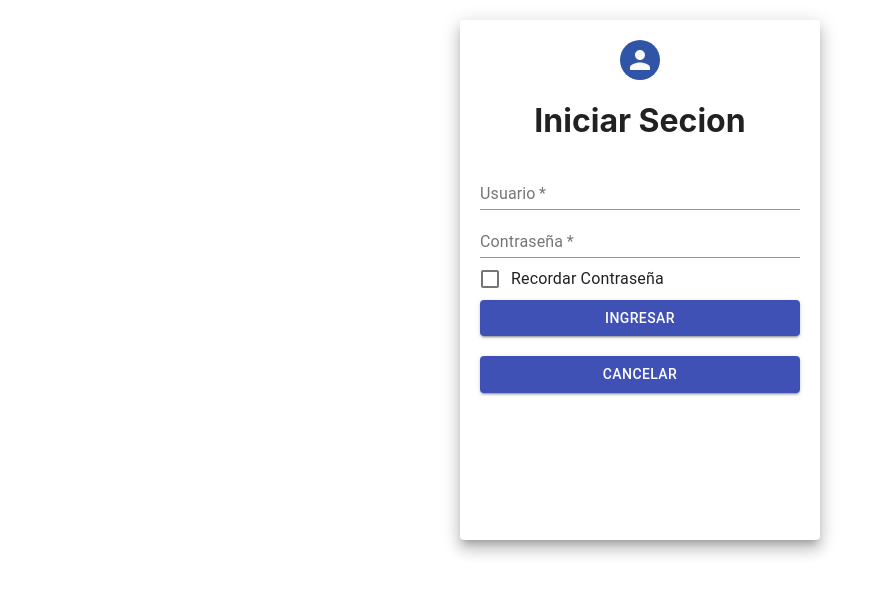
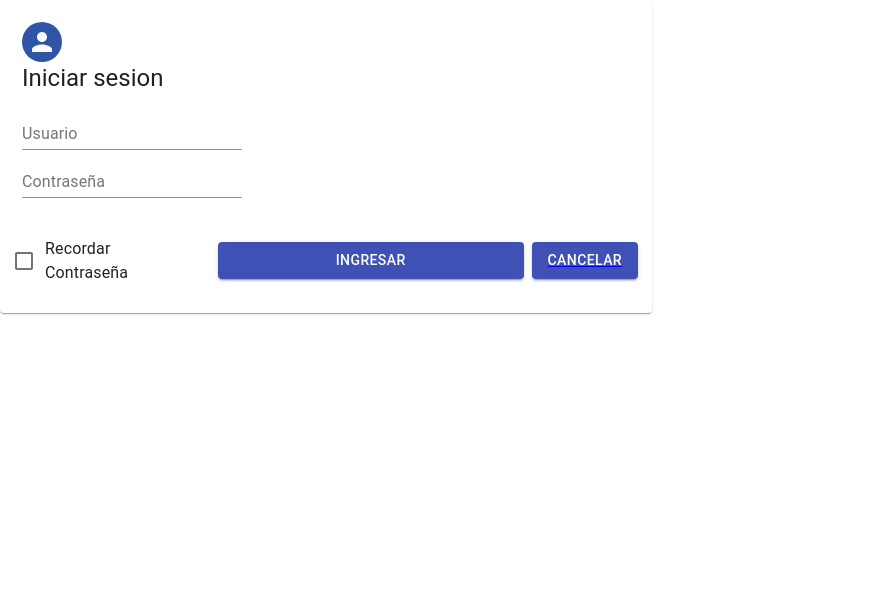
Before and after one commit to Benja789/ProyectoHDP, a React (Create React App) app in the folder backend_combustibles/templates/: page /login in a window 1280 px wide. Shown: the top 594 px of the page, without its empty margins (0-891 px from the left). Built offline with nearby package versions, Linux system fonts and the light colour scheme.

Commit message:
Captura Principal

```diff
--- a/backend_combustibles/templates/src/App.js
+++ b/backend_combustibles/templates/src/App.js
@@ -1,6 +1,6 @@
 import './App.css';
-import React from 'react';
-//import axios from "axios";
+import React, {useState} from 'react';
+import axios from "axios";
 import {
   BrowserRouter as Router,
   Switch,
@@ -13,33 +13,42 @@ import Inicio from "./Components/Inicio";
 import Login from "./Components/Login";
 import Usuario from "./Components/Usuario";
 
-const App=()=> {
 
 const base_URL ="http://localhost:8000";
-/*
 
-  const getZonas = async()=>{
+class App extends React.Component {
+
+  constructor(props){
+    super(props);
+    this.state={
+      zonas :{
+        idZona :"",
+        nombreZona:"",
+      },
+    }
+  }
+
+  getZonas = async()=>{
     axios.get(base_URL+"/jsonzonas").then((res)=>{
       const z=res.data;
-      console.log(res.data)
-      setZonas(z);
-      console.log(zonas);
     })
   }
-*/
+
+  render(){
     return (
         <Router>
           <div >
             {/*Seleccion de vistas*/}
             <Switch>
               {/*Peticion onload={getDatos}*/}
-            <Route exact  path="/"><Inicio url={base_URL}/></Route>
+              <Route exact  path="/"><Inicio url={base_URL} /></Route>
               <Route exact path="/login"><Login /></Route>
-            <Route exact path ="/Usuario"><Usuario/></Route>
+              <Route exact path ="/usuario"><Usuario/></Route>
             </Switch>
           </div>
         </Router>
     );
   }
+}
 
 export default App;
--- a/backend_combustibles/templates/src/Components/Inicio.js
+++ b/backend_combustibles/templates/src/Components/Inicio.js
@@ -1,4 +1,4 @@
-import React,{useState} from 'react';
+import React,{useState, useEffect} from 'react';
 import PropTypes from 'prop-types';
 import axios from "axios";
 import {
@@ -65,11 +65,12 @@ const useStyles = makeStyles((theme) => ({
 const Inicio = (props) => {
   const classes = useStyles();
   const [value, setValue] = useState(0);
-  const [zonas, setZonas]= useState([]);
+  const zonas = props.zona;
   const [prediccion, setPrediccion] = useState([]);
   const [periodo, setPeriodo] = useState([]);
 
   const getTablaInicial = async() =>{
+    console.log("Zonas"+props.zonas)
     axios.get(props.url+"/jsonprediccion").then((res)=>{
       setPrediccion([...prediccion, ...res.data]);
     })
@@ -78,12 +79,9 @@ const Inicio = (props) => {
     })
   }
 
-  const getZonas = async()=>{
-    axios.get(props.url+"/jsonzonas").then((res)=>{
-      const z=res.data;
-      setZonas([...zonas, ...z]);
-    })
-  }
+  useEffect(() => {
+    document.title="Inicio";
+  });
 
   const handleChange = (event, newValue) => {
     setValue(newValue);
@@ -91,9 +89,9 @@ const Inicio = (props) => {
   };
 
   return (
-    <div className={classes.root} onLoad={getZonas}>
+    <div className={classes.root}>
       {/*Barra de superior */}
-      <AppBar position="static" onLoad ={getZonas} style={{ background: "#2E3B55" }}>
+      <AppBar position="static" style={{ background: "#303F9F" }}>
         <Toolbar className={classes.toolbar}>
           <h1 className={classes.h1} align="center">
           Precios de los combustibles El Salvador
@@ -110,10 +108,9 @@ const Inicio = (props) => {
         </Tabs>
       </AppBar>
       <TabPanel value={value} index={0}>
-        {/*Precios por zonas impresos*/}
-        {zonas.map((z) =>(
-          <Tarjeta zona={z} />
-        ))}
+        <Tarjeta zona ={props.zonas}/>
+        <Tarjeta zona ={props.zonas}/>
+        <Tarjeta zona ={props.zonas}/>
       </TabPanel>
       <TabPanel value={value} index={1}>
         Tabla de Historial
--- a/backend_combustibles/templates/src/Components/Login.js
+++ b/backend_combustibles/templates/src/Components/Login.js
@@ -1,16 +1,25 @@
-import React  from 'react';
-import FormControlLabel from '@material-ui/core/FormControlLabel';
-import Checkbox from '@material-ui/core/Checkbox';
+import React, {useEffect} from 'react';
 import{
-    Grid,
-    makeStyles,Paper,Avatar,TextField,Button
+    makeStyles,
+    Avatar,
+    TextField,
+    Button,
+    Card,
+    CardContent,
+    Typography,
+    FormControlLabel,
+    Checkbox,
+    CardActions
 }from '@material-ui/core';
 import {Link} from "react-router-dom";
 
 
 const useStyle = makeStyles((theme)=>({
  root: {
-
+     width:'50%',
+     display: 'inline-block',
+     padding: '6px',
+     position: 'center',
  },
  avatar:{
     backgroundColor:'#3055a7'
@@ -21,7 +30,13 @@ const useStyle = makeStyles((theme)=>({
     width:'25%',
     margin:"20px auto",
  },
+ bullet: {
+    display: 'inline-block',
+    margin: '0 2px',
+    transform: 'scale(0.8)',
+  },
  button:{
+    display: 'block',
     margin:"20px auto",
 
  }
@@ -29,30 +44,34 @@ const useStyle = makeStyles((theme)=>({
 
 const Login = () =>{
     const classes = useStyle();
+    const bull = <span className={classes.bullet}>•</span>;
+
+    useEffect(() => {
+        document.title="Iniciar sesion";
+      });
 
     return (
-        <Grid>
-            <Paper className={classes.paper} elevation={10} >
-                <Grid align = 'center'>
-                    <Avatar className={classes.avatar}></Avatar>
-                    <h1>Iniciar Secion</h1>
-                </Grid>
-                <TextField label="Usuario" placeholder='Ingrese Usuario' fullWidth required/>
-                <TextField label="Contraseña" placeholder='Ingrese Contraseña' type='password' fullWidth required/>
+        <Card className={classes.root}>
+            <CardContent>
+                <Avatar className={classes.avatar}></Avatar>
+                <Typography className={classes.title} variant="h5" gutterBottom>
+                Iniciar sesion</Typography>
+                <TextField label="Usuario"></TextField>
+                <br/>
+                <TextField label="Contraseña"></TextField>
+            </CardContent>
+            <CardActions>
                 <FormControlLabel
-                    control={
-                    <Checkbox
-                        name="checkedB"
-                        color="primary"
-                    />}
-                    label="Recordar Contraseña"
-                />
-                <Button type ='submit' color='primary' variant="contained" fullWidth>Ingresar</Button>
+                    control={<Checkbox name="checkedB" color="primary"/>}
+                    label="Recordar Contraseña"/>
+                <Button className={classes.root} type ='submit' color='primary' variant="contained" fullWidth>Ingresar</Button>
+                <br/>
                 <Link to ="/">
-                    <Button className={classes.button}type ='submit' color='primary' variant="contained" fullWidth>Cancelar</Button>
+                    <Button className={classes.button} type ='submit' color='primary' variant="contained" fullWidth>Cancelar</Button>
                 </Link>
-            </Paper>
-        </Grid>
+            </CardActions>
+        </Card>
+
     );
 }
 
--- a/backend_combustibles/templates/src/Components/VistasInicio/Tabla.js
+++ b/backend_combustibles/templates/src/Components/VistasInicio/Tabla.js
@@ -1,4 +1,4 @@
-import React, {useState} from 'react';
+import React from 'react';
 import {
   makeStyles,
   Table,
--- a/backend_combustibles/templates/src/Components/VistasInicio/TarjetasPrecios.js
+++ b/backend_combustibles/templates/src/Components/VistasInicio/TarjetasPrecios.js
@@ -36,18 +36,12 @@ const Tarjeta = (props) =>{
     <div className={classes.div}>
         <Card className={classes.root}>
         <CardContent>
-            <Typography className={classes.title} color="textSecondary" gutterBottom>
-            {zon.nombrezona}
-            </Typography>
-            <Typography variant="h5" component="h2">
-            {zon.nombrezona}
-            </Typography>
-            <Typography className={classes.pos} color="textSecondary">
-            aa
-            </Typography>
-            <Typography variant="p" component="div">
-            well meaning and kindly.
-            </Typography>
+            <Typography className={classes.title} color="textSecondary" gutterBottom>Periodo</Typography>
+            <Typography variant="h5" component="h2">Zona</Typography>
+            <Typography className={classes.pos} color="textSecondary">Tipo de gasolina</Typography>
+            <Typography variant="p" component="div">Especial: </Typography>
+            <Typography variant="p" component="div">Regular: </Typography>
+            <Typography variant="p" component="div">Diesel: </Typography>
         </CardContent>
         </Card>
     </div>
```
Also changed, not shown: 20 other files (tests, documents, lock files or other folders). Lines whose indentation alone changed are shown as unchanged.
